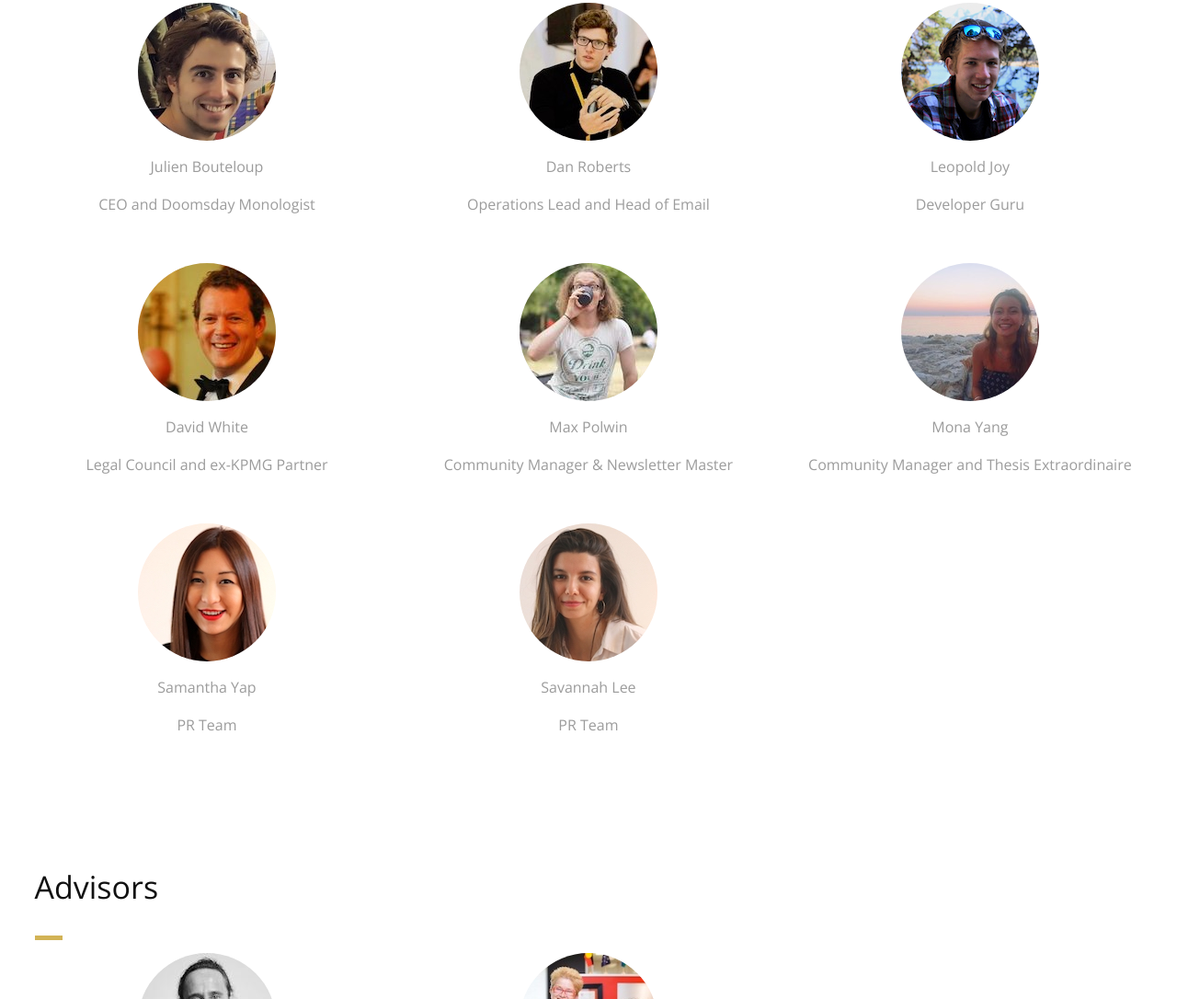
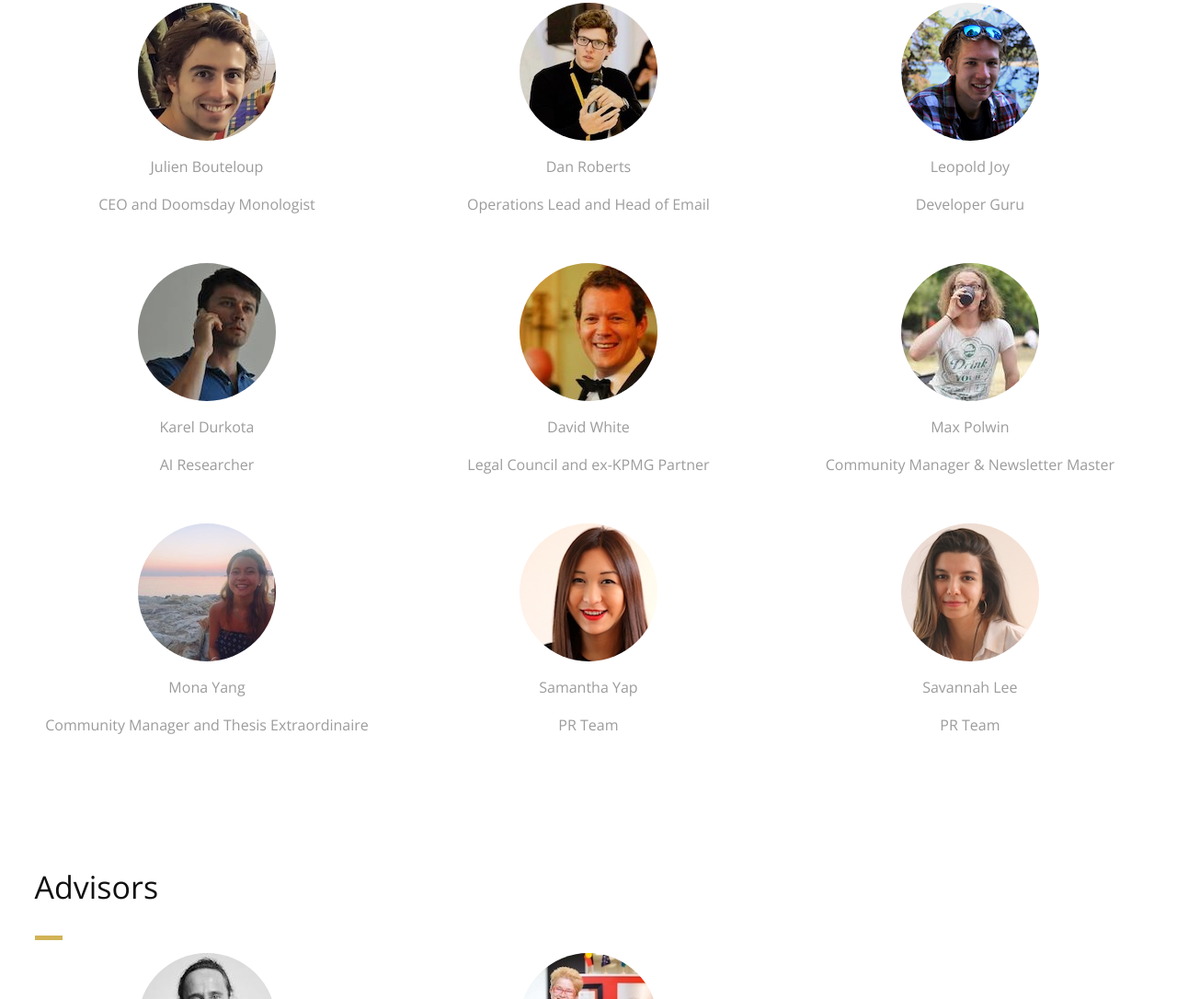
Before and after one commit to bneiluj/flyingcarpet_website_v1, a plain HTML site: page index.html in a window 1280 px wide. Shown: the part 3477-4563 px from the top of the page at 92% size. Drawn offline with nearby package versions, Linux system fonts and the light colour scheme; a script that the page names is missing.

Commit message:
add Karel to the team

```diff
--- a/index.html
+++ b/index.html
@@ -339,6 +339,17 @@
                     </div>
                 </div>
 
+                <!--Karel-->
+                <div class="col-3">
+                    <div class="section-heading text-center">
+                        <a href="https://www.linkedin.com/in/karel-durkota-4435b290/" target="_blank">
+                            <img src="./images/team/karel.jpg" alt="Karel Durkota" class="team-image" />
+                            <p class="section-subtitle">Karel Durkota</p>
+                            <p class="section-subtitle section-one-line">AI Researcher</p>
+                        </a>
+                    </div>
+                </div>
+
                 <!--David-->
                 <div class="col-3">
                     <div class="section-heading text-center">
```
Also changed, not shown: images/team/karel.jpg (added).
